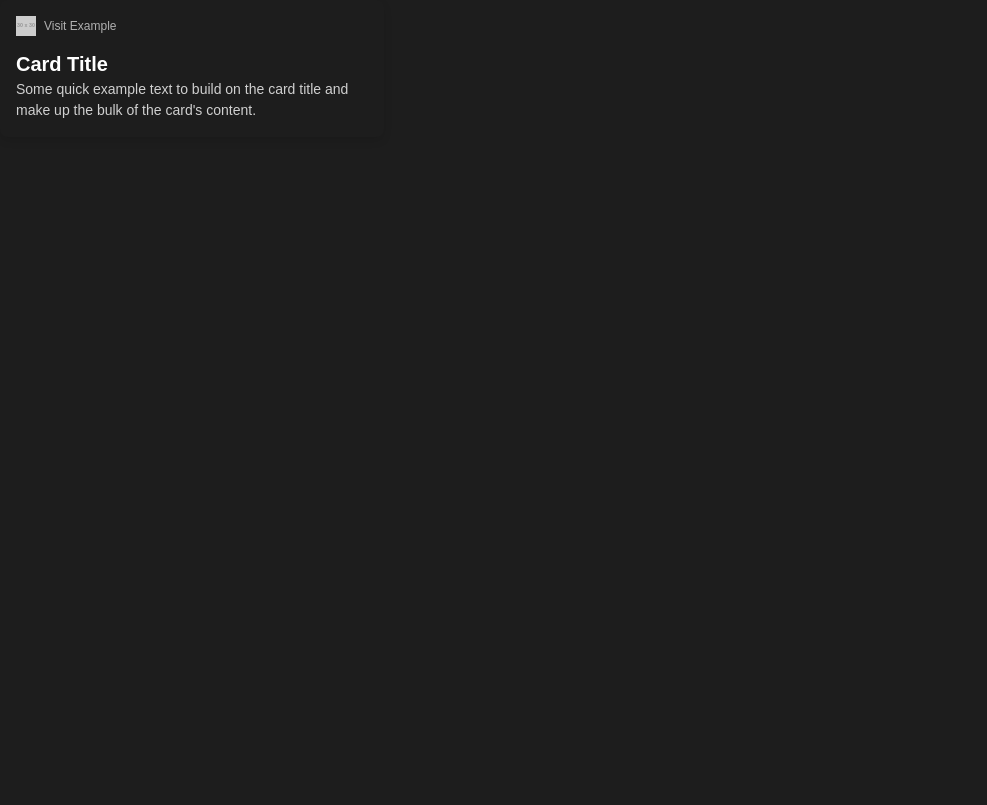
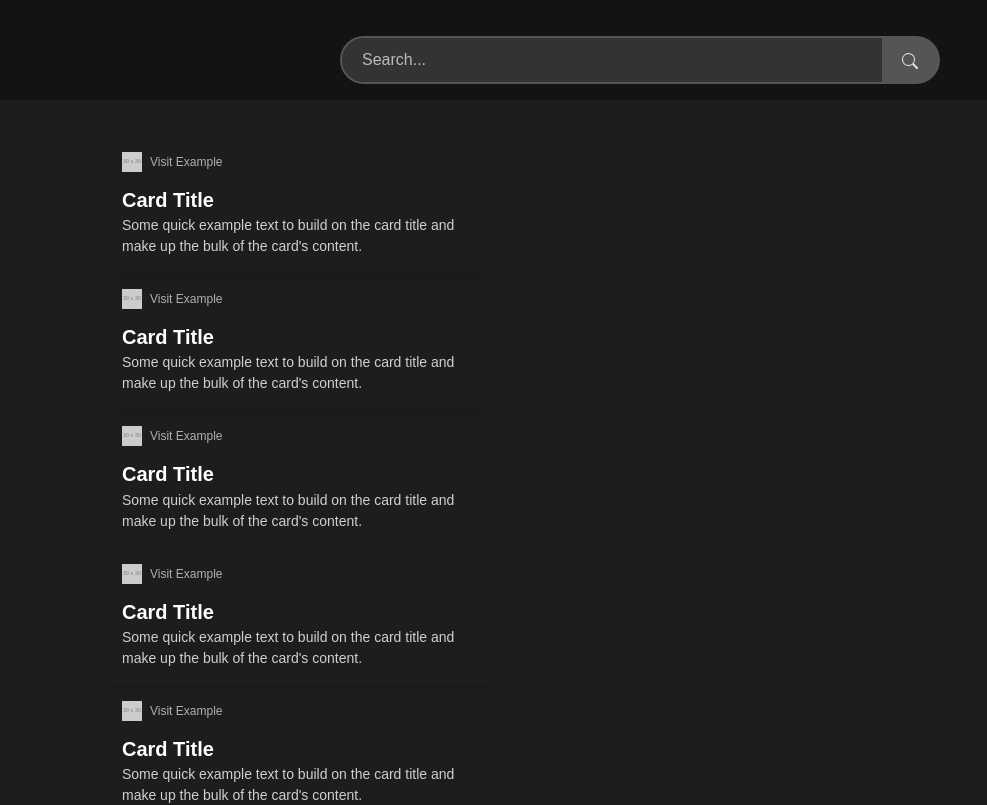
Before and after one commit to Filipcio12/Search-engine, a React (Create React App) app in the folder frontend/src/: page /search in a window 1280 px wide. Shown: the top 805 px of the page, without its empty margins (0-987 px from the left). Built offline with nearby package versions, Linux system fonts and the light colour scheme.

Commit message:
feat: init searchpage

```diff
--- a/frontend/src/src/App.js
+++ b/frontend/src/src/App.js
@@ -1,11 +1,12 @@
 import './App.css';
-import UrlCard from './components/url-card';
+
 import Homepage from './pages/homepage';
+import SearchPage from './pages/searchpage';
 
 function App() {
   return (
     <div className="App">
-      <UrlCard/>
+      <SearchPage/>
     </div>
   );
 }
--- a/frontend/src/src/pages/homepage/index.js
+++ b/frontend/src/src/pages/homepage/index.js
@@ -1,7 +1,7 @@
-import './index.css'
+import './index.css';
 
-import SearchBar from "../../components/search-bar";
-import logo from '../../chopchopgo.png'
+import SearchBar from '../../components/search-bar';
+import logo from '../../chopchopgo.png';
 
 export default function Homepage() {
     return (
--- /dev/null
+++ b/frontend/src/src/pages/searchpage/index.css
@@ -0,0 +1,15 @@
+.search-page {
+    padding: 20px;
+}
+
+.bg-dark {
+    background-color: #131313 !important;
+}
+
+.text-white {
+    color: #fff !important;
+}
+
+.ms-3 {
+    margin-left: 1rem;
+}
--- /dev/null
+++ b/frontend/src/src/pages/searchpage/index.js
@@ -0,0 +1,29 @@
+import SearchBar from "../../components/search-bar";
+import UrlCard from "../../components/url-card";
+import './index.css';
+
+export default function SearchPage() {
+    const urlCards = Array.from({ length: 10 }, (_, index) => (
+        <UrlCard key={index} />
+    ));
+
+    return (
+        <div>
+            <div className="bg-dark text-white p-3 mb-3">
+                <SearchBar />
+            </div>
+
+            <div className="container">
+                <div className="row">
+                    <div className="col-md-8 ms-3">
+                        {urlCards}
+                    </div>
+
+                    <div className="col-md-4">
+                        {/* Empty for now */}
+                    </div>
+                </div>
+            </div>
+        </div>
+    );
+}
```
